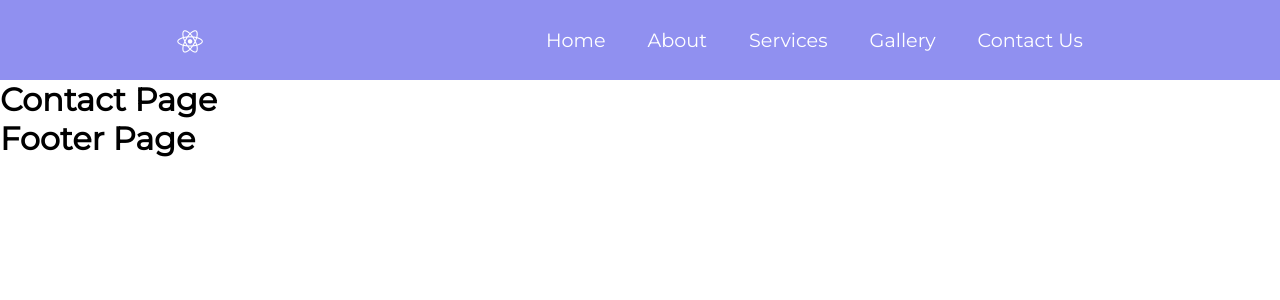
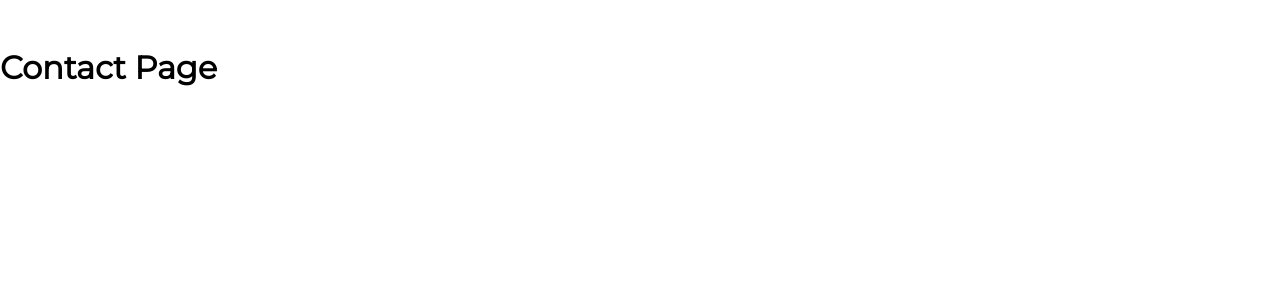
Before and after one commit to GlebTc/Edo-Renoz, a React (Create React App) app: page /contact in a window 1280 px wide. Shown: the top 300 px of the page. Built offline with nearby package versions, Linux system fonts and the light colour scheme.

Commit message:
Addded all functionality to Navbar

```diff
--- a/src/App.js
+++ b/src/App.js
@@ -6,7 +6,7 @@ import About from './components/pages/About';
 import Services from './components/pages/Services';
 import Gallery from './components/pages/Gallery';
 import Contact from './components/pages/Contact';
-import NavBar from "./components/Navbar/NavBar";
+import NavBar from "./components/NavBar";
 import Footer from "./components/Footer";
 
 import './sass/main.scss';
--- a/src/components/Footer.js
+++ b/src/components/Footer.js
@@ -2,7 +2,9 @@ import React from 'react'
 
 const Footer = () => {
     return (
-        <h1>Footer Page</h1>
+        <div className="footer__container">
+
+        </div>
     )
 }
 
--- a/src/components/Navbar/NavBar.js
+++ b/src/components/NavBar.js
@@ -1,5 +1,5 @@
 import React from 'react'
-import {MenuItems} from '../utilities/MenuItems'
+import {MenuItems} from './utilities/MenuItems'
 import {NavLink} from 'react-router-dom';
 
 const NavBar = () => {
@@ -10,8 +10,12 @@ const NavBar = () => {
         setHamburgerClicked(prevState => prevState =! prevState)
     }
 
+    function linkClicked(){
+        setHamburgerClicked(false)
+    }
+
     return (
-        <nav className="navbar__items">
+        <nav className="navbar__container">
             <h1 className="navbar__logo"><i className="fab fa-react"></i></h1>
             <div className="menu__icon" onClick={handleClick}>
                 <i className={hamburgerClicked ? 'fas fa-times' : 'fas fa-bars'}></i>
@@ -19,8 +23,8 @@ const NavBar = () => {
             <ul className={hamburgerClicked ? 'nav__menu active' : 'nav__menu'}>
                 {MenuItems.map((item, index) => {
                     return (
-                        <li>
-                                <NavLink className={item.class__name} to={item.navLink}>
+                        <li onClick={linkClicked}>
+                                <NavLink  className={item.class__name} to={item.navLink}>
                                     {item.title}
                                 </NavLink>
                         </li>
```
